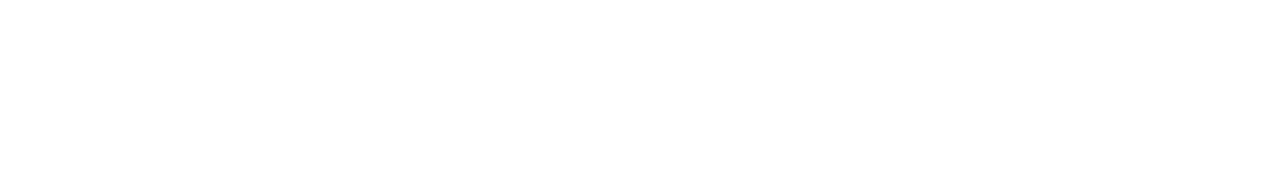
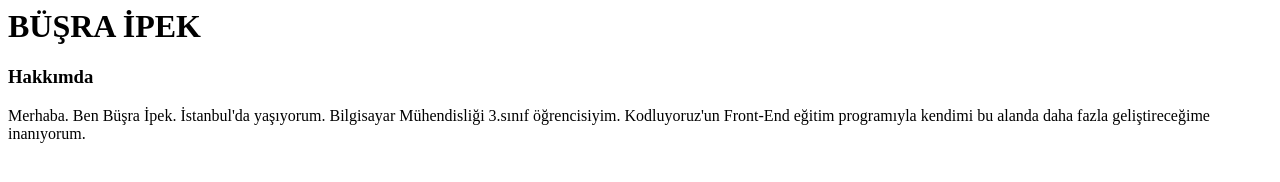
Before and after one commit to busra-ipek/kodluyoruzilkrepo, a plain HTML site: page index.html in a window 1280 px wide. Drawn offline with Linux system fonts and the light colour scheme.

Commit message:
Düzenlendi

```diff
--- a/index.html
+++ b/index.html
@@ -1,11 +1,14 @@
-<!DOCTYPE html>
-<html lang="en">
-<head>
-    <meta charset="UTF-8">
-    <meta name="viewport" content="width=device-width, initial-scale=1.0">
-    <title>Document</title>
-</head>
-<body>
+<h1> BÜŞRA İPEK </h1>
 
-</body>
-</html>
+<h3> Hakkımda </h3>
+<!-- h3 başlığının yazı boyutu h1 den küçüktür. -->
+
+<p>
+    Merhaba. Ben Büşra İpek. İstanbul'da yaşıyorum. Bilgisayar Mühendisliği 3.sınıf öğrencisiyim.
+    Kodluyoruz'un Front-End eğitim programıyla kendimi bu alanda daha fazla geliştireceğime inanıyorum.
+</p>
+
+<!--
+    <p> etiketi içerisine fazladan satır boşluğu eklemek, sadece kodun daha okunaklı
+    olmasını sağlar.Ama html sayfasında boş satırlar okunmaz...
+ -->
```
Also changed, not shown: 1 other file.
